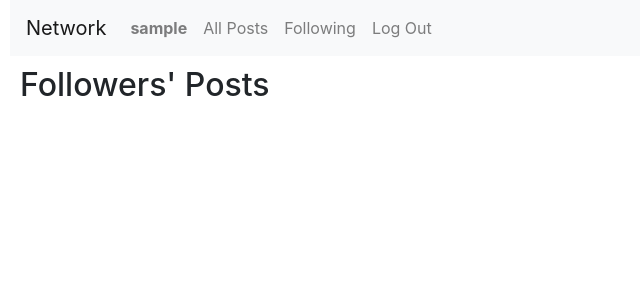
After one commit to uclazyj/CS50W, a Django app: page /following in a window 1280 px wide. The commit adds this page. Shown: the top 300 px of the page, without its empty margins (0-640 px from the left). Run offline with Django 5.2, Linux system fonts and the light colour scheme; the visitor is signed in with stand-in values (Sample User, id 1); data comes from the database, SQL or seed files in the repository; data that the repository does not hold is empty; some libraries are stand-ins or nearby versions.

Commit message:
Finish "Following" part: Users can choose to only view posts from who they follow.

```diff
--- a/projects/project4/network/static/network/styles.css
+++ b/projects/project4/network/static/network/styles.css
@@ -1,6 +1,10 @@
 h2 {
     margin-left: 10px;
     margin-top: 10px;
+}
+
+body {
+    margin-left: 10px;
 }
 
 .new-post {
@@ -34,3 +38,8 @@ h2 {
 .profile-info-text {
     margin-right: 10px;
 }
+
+.follow-button {
+    margin-left: 10px;
+    margin-bottom: 10px;
+}
--- /dev/null
+++ b/projects/project4/network/templates/network/followees_posts.html
@@ -0,0 +1,8 @@
+{% extends "network/layout.html" %}
+
+{% block body %}
+    <h2>Followers' Posts</h2>
+    {% for post in posts %}
+        {% include "network/post.html" %}
+    {% endfor %}
+{% endblock %}
--- a/projects/project4/network/templates/network/layout.html
+++ b/projects/project4/network/templates/network/layout.html
@@ -24,7 +24,7 @@
                 </li>
                 {% if user.is_authenticated %}
                     <li class="nav-item">
-                        <a class="nav-link" href="#">Following</a>
+                        <a class="nav-link" href="{% url 'following' %}">Following</a>
                     </li>
                     <li class="nav-item">
                         <a class="nav-link" href="{% url 'logout' %}">Log Out</a>
--- a/projects/project4/network/templates/network/profile_page.html
+++ b/projects/project4/network/templates/network/profile_page.html
@@ -12,7 +12,7 @@
                 {% else %}
                     <input type="hidden" name="operation" value="unfollow">
                 {% endif %}
-                <button type="submit">
+                <button type="submit" class="btn btn-primary follow-button">
                     {{ button }}
                 </button>
             </form>
--- a/projects/project4/network/urls.py
+++ b/projects/project4/network/urls.py
@@ -9,5 +9,6 @@ urlpatterns = [
     path("logout", views.logout_view, name="logout"),
     path("register", views.register, name="register"),
     path("profile/<int:user_id>", views.profile_page, name="profile_page"),
-    path("follow_or_unfollow", views.follow_or_unfollow, name="follow_or_unfollow")
+    path("follow_or_unfollow", views.follow_or_unfollow, name="follow_or_unfollow"),
+    path("following", views.following, name="following")
 ]
--- a/projects/project4/network/views.py
+++ b/projects/project4/network/views.py
@@ -108,10 +108,19 @@ def follow_or_unfollow(request):
                 followee.followers.add(follower)
         else:
             if follower.followees.filter(id=followee_id).exists():
-                print(follower.followees.filter(id=followee_id).count())
                 follower.followees.remove(followee)
             if followee.followers.filter(id=follower_id).exists():
-                print(followee.followers.filter(id=follower_id).count())
                 followee.followers.remove(follower)
 
         return redirect("profile_page", user_id=followee_id)
+
+def following(request):
+    if request.user.is_authenticated:
+        followees = request.user.followees.all()
+        followees_posts = Post.objects.filter(author__in=followees)
+
+        return render(request, "network/followees_posts.html", {
+            "form": PostForm(),
+            "posts": followees_posts
+        })
+    return render(request, "network/login.html")
```
